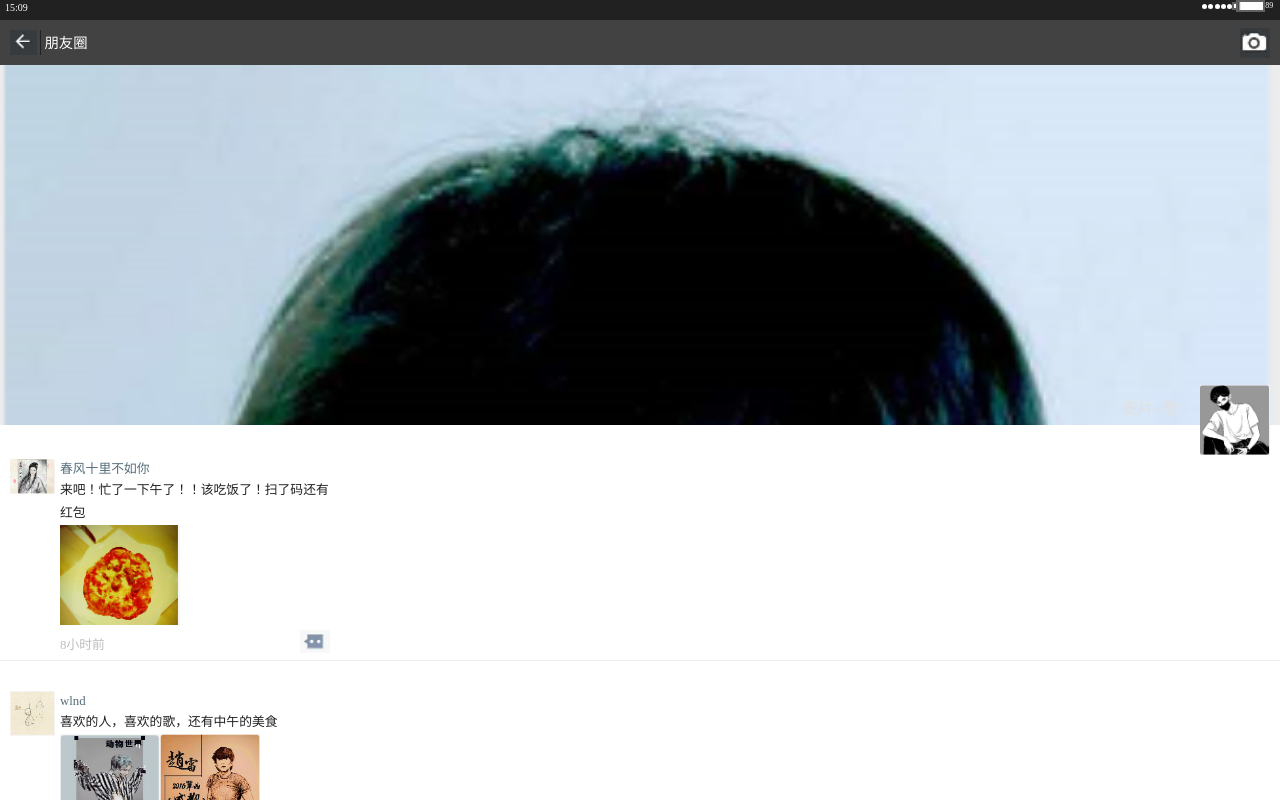
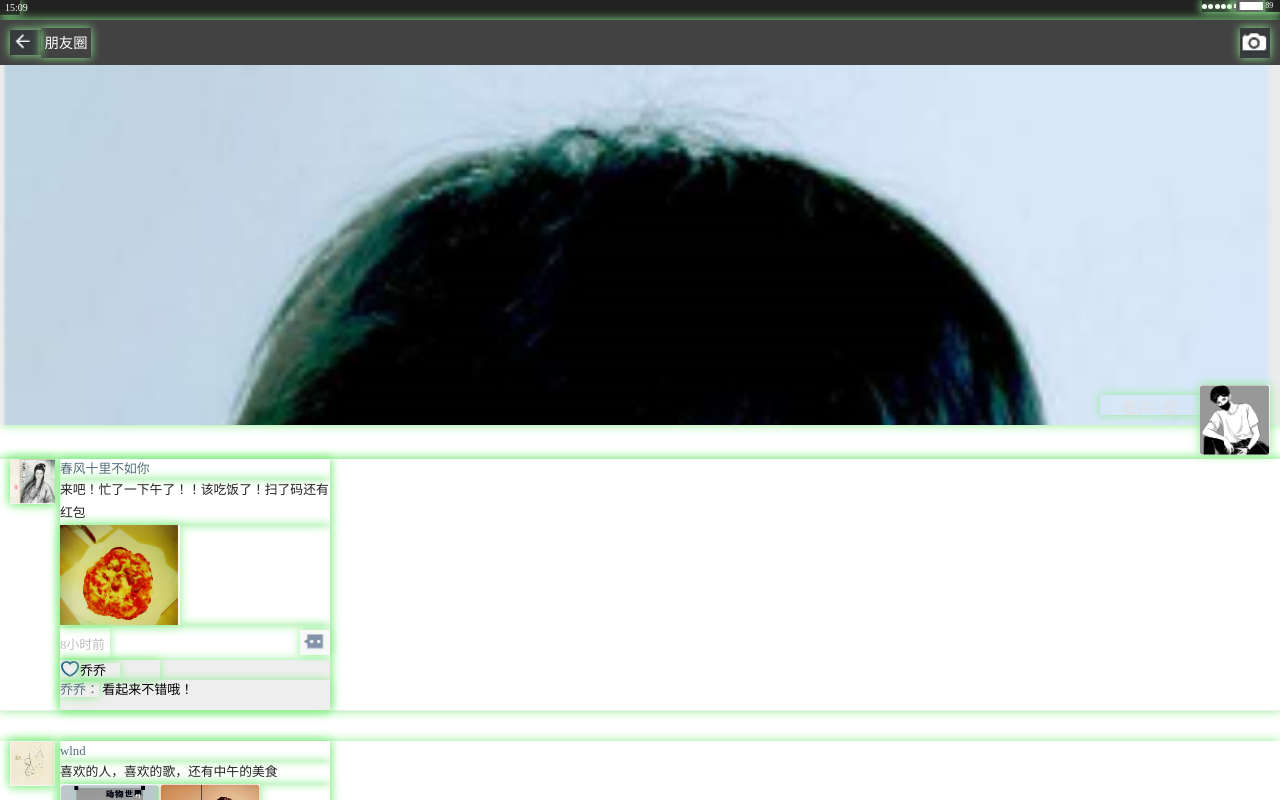
Before and after one commit to 1225yxm/wechat, a plain HTML site: page wechat/wechat1/homework-wechat/朋友圈.html in a window 1280 px wide. Drawn offline with Linux system fonts and the light colour scheme.

Commit message:
添加了聊天界面

```diff
--- a/wechat/css/friends.css
+++ b/wechat/css/friends.css
@@ -106,7 +106,7 @@
 	width: 45px;
 	height: 45px;
 	background: url(../img/photo/1.PNG) no-repeat;
-	background-size: contain;
+	background-size: cover;
 	/*margin: 10px ;*/
 }
 
@@ -210,7 +210,7 @@
 	flex-flow: row nowrap;
 }
 
-#friends-main-bottom1{
+.friends-main-bottom1{
 	width: 20px;height: 20px;
 	margin: 7.5px ;
 	background: url(../img/icon/control/赞1.PNG) no-repeat;
@@ -278,27 +278,64 @@
 	width: /*60%*/100%;
 	height: /*100px*/auto;
 	display: flex;
-	flex-flow: row nowrap;
+	flex-flow: row wrap;
 }
 
 .friends-main-threepicture{
-	width:130px;
-	height: 100px;
+	width:/*100px*/33%;
+	height: 80px;
 }
 
 #friends-main-three-picture1{
 	background:url(../img/photo/9.PNG) no-repeat;
-	background-size: contain;
+	background-size: cover;
 }
 
 
 #friends-main-three-picture2{
+	width: 34%;
 	background:url(../img/photo/8.PNG) no-repeat;
-	background-size: contain;
+	background-size: cover;
 }
 
 
 #friends-main-three-picture3{
 	background:url(../img/photo/7.PNG) no-repeat;
+	background-size: cover;
+}
+
+.friends-main-pinglun{
+	width: 100%;
+	height: 50px;
+	background-color: #EEEEEE;
+
+}
+
+#friends-main-pinglun1{
+	width: 100px;
+	height: 20px;
+	/*display: inline;*/
+}
+
+#friends-main-pinglun-zan{
+	background: url(../img/icon/moments/赞.svg) no-repeat;
 	background-size: contain;
+	/*display: inline-block;*/
+	/*display: inline;*/
+	margin-top: 0px;
+	margin-left: 0px;
 }
+
+.friends-main-zanpeople{
+	width: 40px;
+	height: 15px;
+	/*display: inline-block;*/
+	margin-top: -25px;
+	margin-left: 20px;
+	font-size: 13px; line-height: 15px
+}
+
+.friends-main-pinglun-news{
+	width: 100%;
+	height: 30px;
+}
--- a/wechat/css/wechatall.css
+++ b/wechat/css/wechatall.css
@@ -1,6 +1,6 @@
 *{
 	margin: 0px;padding: 0px;
-	/*box-shadow: 0px 0px 10px lightgreen;*/
+	box-shadow: 0px 0px 10px lightgreen;
 	/*border: 1px solid lightgreen;*/
 }
 
--- a/wechat/wechat1/homework-wechat/朋友圈.html
+++ b/wechat/wechat1/homework-wechat/朋友圈.html
@@ -64,7 +64,7 @@
 									<div class="friends-main-first-bottom-hidden">
 										<div class="friends-main-bottom">
 											<div class="friends-main-bottom-style">
-												<div id="friends-main-bottom1">
+												<div class="friends-main-bottom1">
 
 												</div>
 												<div style=" font-size: 90%; color: white; line-height: 35px;">赞</div>
@@ -81,6 +81,16 @@
 										</div>
 
 									</div>
+								</div>
+							</div>
+							<div class="friends-main-pinglun">
+								<div id="friends-main-pinglun1">
+									<div id="friends-main-pinglun-zan" class=" friends-main-bottom1" ></div>
+									<div class="friends-main-zanpeople">乔乔</div>
+
+								</div>
+								<div style=" font-size: 13px; line-height: 20px;" class="friends-main-pinglun-news">
+									<a style=" color: #546E7A;">乔乔：</a> 看起来不错哦！
 								</div>
 							</div>
 						</div>
@@ -107,7 +117,7 @@
 									<div class="friends-main-first-bottom-hidden">
 										<div class="friends-main-bottom">
 											<div class="friends-main-bottom-style">
-												<div id="friends-main-bottom1">
+												<div class="friends-main-bottom1">
 
 												</div>
 												<div style=" font-size: 90%; color: white; line-height: 35px;">赞</div>
@@ -150,7 +160,7 @@
 									<div class="friends-main-first-bottom-hidden">
 										<div class="friends-main-bottom">
 											<div class="friends-main-bottom-style">
-												<div id="friends-main-bottom1">
+												<div class="friends-main-bottom1">
 
 												</div>
 												<div style=" font-size: 90%; color: white; line-height: 35px;">赞</div>
```
Also changed, not shown: wechat/wechat1/homework-wechat/微信.html (+2 -0 lines).
